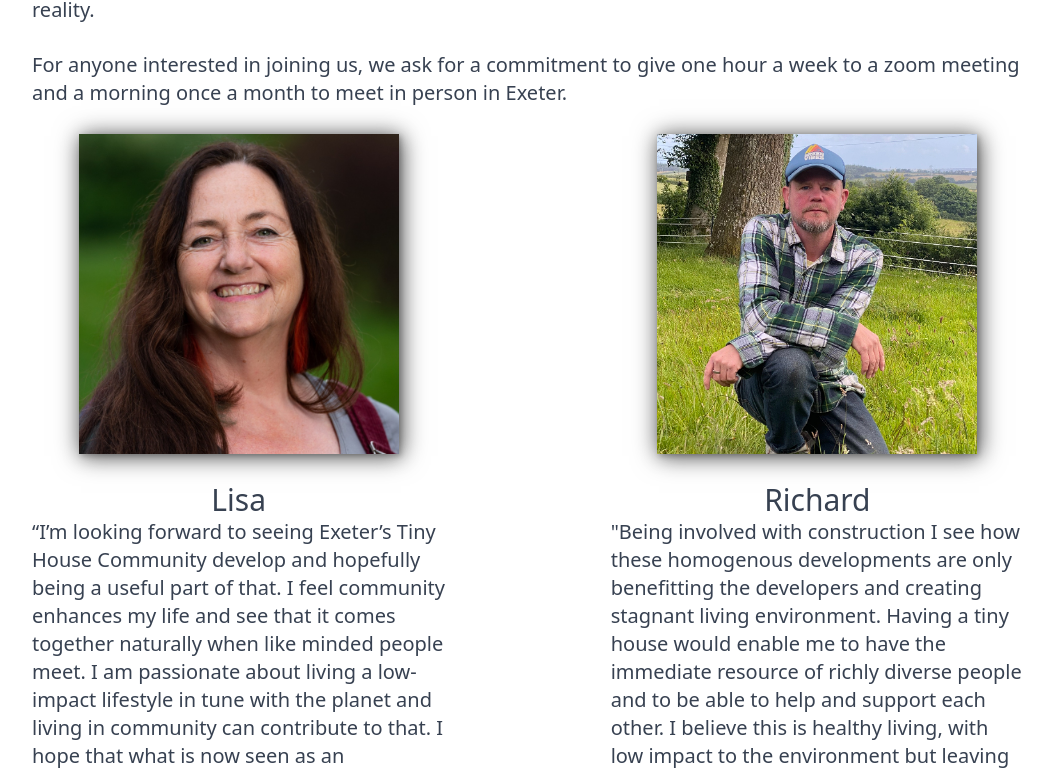
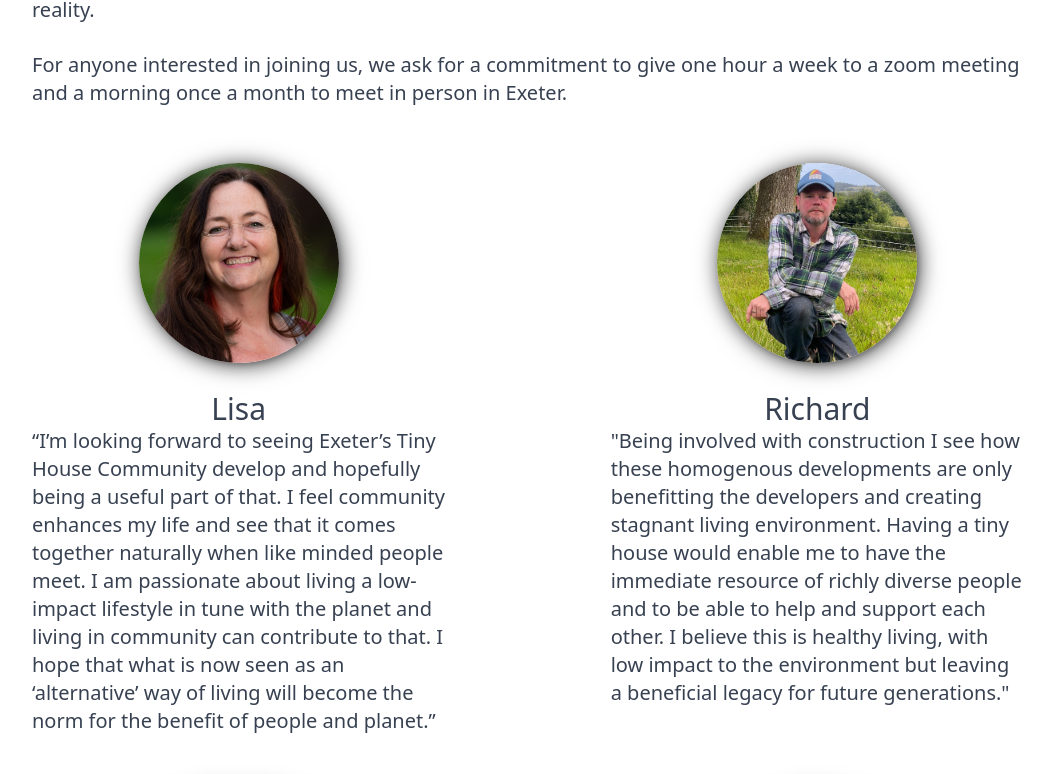
Before and after one commit to danielhpavey/exeter-tiny-house, a Next.js app: page /about in a window 1280 px wide. Shown: the part 1054-1828 px from the top of the page, without its empty margins (112-1164 px from the left). Built offline with nearby package versions, Linux system fonts and the light colour scheme.

Commit message:
♻️  Update profile presentation
gb

```diff
--- a/components/Profile.js
+++ b/components/Profile.js
@@ -3,7 +3,7 @@ import md from 'markdown-it'
 export default function Profile(data) {
     return (
         <div className='mb-14'>
-            <img src={data.f.image} className="max-w-xs mb-7"/>
+            <img src={data.f.image} className="max-w-[200px] mb-7 rounded-full"/>
             <h2 className="text-3xl text-center">{data.f.title}</h2>
             <div dangerouslySetInnerHTML={{ __html: md().render(data.c) }} />
         </div>
--- a/pages/about.js
+++ b/pages/about.js
@@ -18,7 +18,7 @@ export default function AboutPage({ posts }) {
 
             <Page f={posts[0].frontmatter} c={posts[0].content}/>
 
-            <div className='mx-auto prose flex flex-wrap gap-x-14 justify-between'>
+            <div className='mx-auto prose flex flex-wrap gap-x-14 justify-between mt-14'>
               {posts.slice(1).map(({ slug, frontmatter, content }) => (
                 <div key={slug} className='md:w-5/12'>
                     <Profile f={frontmatter} c={content}/>
```
